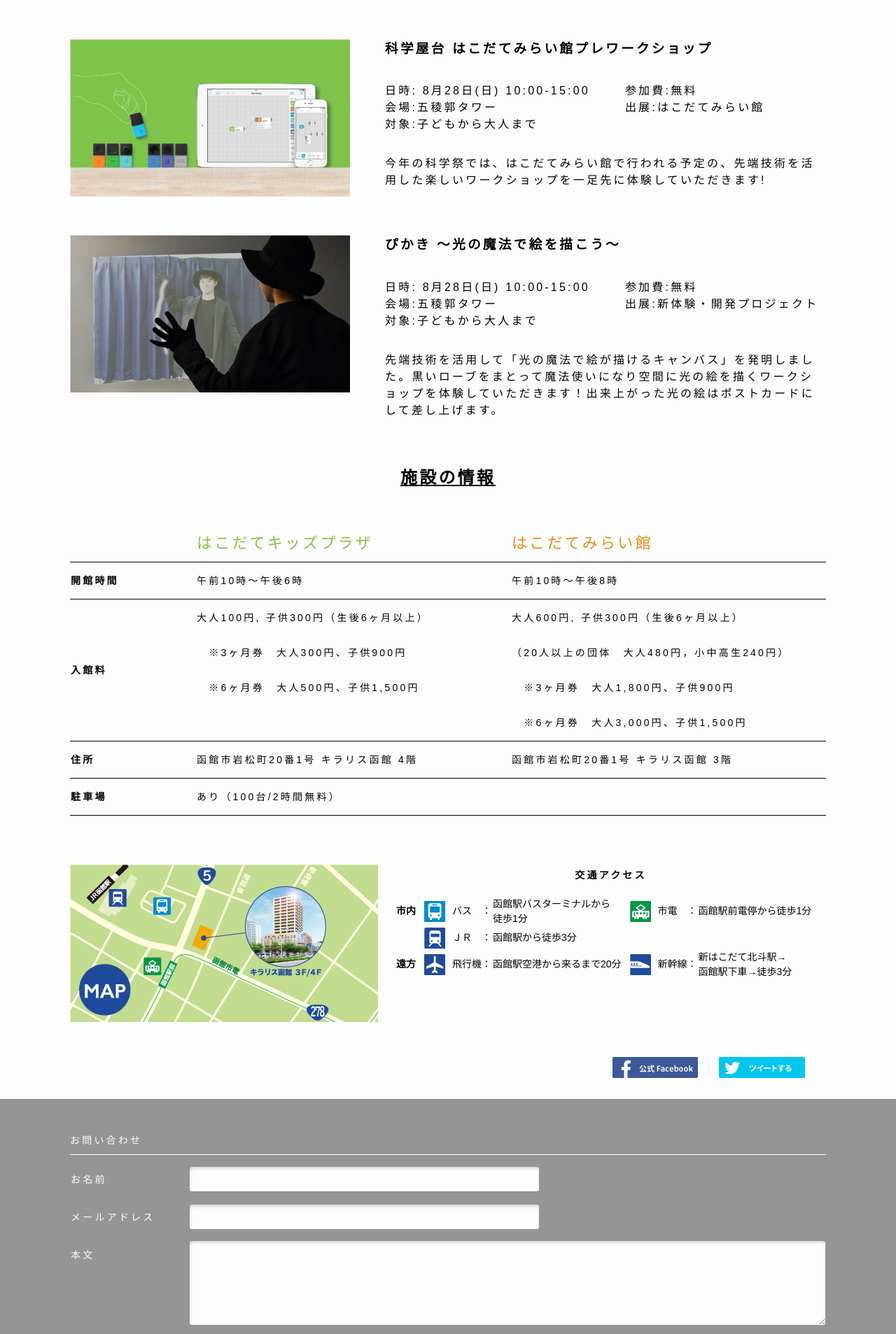
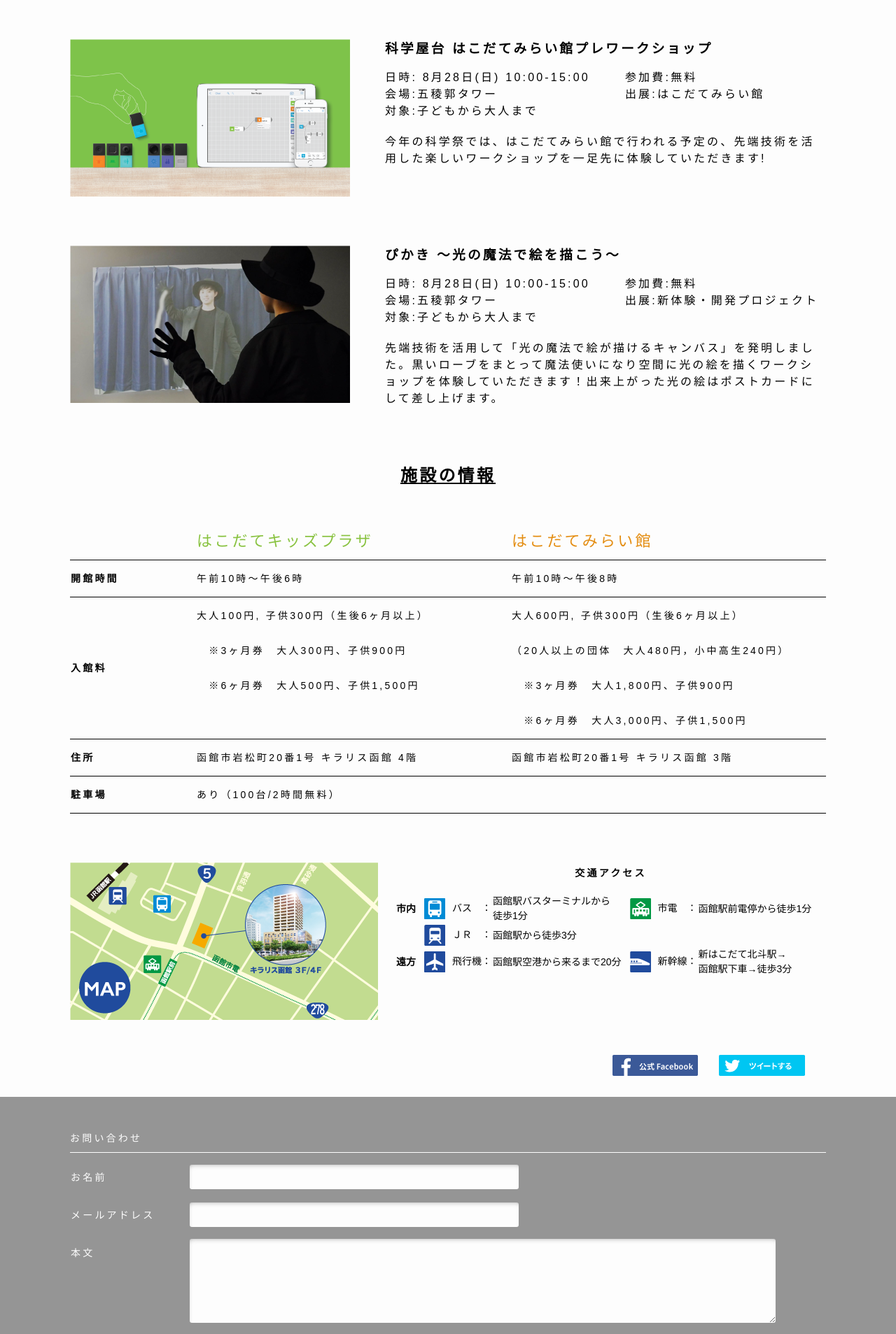
Before and after one commit to YngLab/MProjectPreSite, a PHP site: page / in a window 1280 px wide. Shown: the part 3533-5440 px from the top of the page at 70% size. Run offline with PHP 8.4, Linux system fonts and the light colour scheme.

Commit message:
#3 fixed
やったぜ

```diff
--- a/css/layout/_main.scss
+++ b/css/layout/_main.scss
@@ -117,10 +117,13 @@ header{
 }
 
 .event{
-  margin: 0 auto 50px auto;
+  margin: 0 auto 70px auto;
   text-align: left;
   width: $pc__w;
   @include clearfix;
+}
+.event_title{
+  margin: 0 0 5px 0;
 }
 
 .event_image{
@@ -132,6 +135,7 @@ header{
 
 .event_detail{
   float: left;
+  margin: 10px 0;
 }
 
 .event_info-left{
@@ -140,6 +144,7 @@ header{
 
 .event_intro{
   float: left;
+  margin: 10px 0;
   width: $pc__w - $event_image__w - 50px;
 }
 
@@ -210,14 +215,15 @@ header{
   color: $contact__fontColor;
   font-size: $contact__fontSize;
   line-height: 40px;
+  min-width: 1080px;
   padding: 25px;
   padding-bottom: 50px;
   width: 100%;
 }
 
 .contact_inner{
-  margin: 0 auto 0 auto;
-  width: $pc__w;
+  margin: 5px auto;
+  max-width: $pc__w;
 }
 
 .contact_title{
@@ -225,7 +231,7 @@ header{
 }
 
 .contact_formTable{
-  width: $pc__w;
+  width: 95%;
   tr{
     margin-bottom: 10px;
   }
@@ -241,7 +247,7 @@ header{
 
 .contact_inputForm-long{
   height: 120px;
-  width: 100%;
+  width: 98%;
 }
 
 .contact_table-head{
@@ -253,6 +259,7 @@ footer{
   color: $footer__fontColor;
   font-size: $footer__fontSize;
   line-height: 1em;
+  min-width: 1080px;
   width: 100%;
 }
 
--- a/css/style.css
+++ b/css/style.css
@@ -676,7 +676,7 @@ header {
 }
 
 .event {
-  margin: 0 auto 50px auto;
+  margin: 0 auto 70px auto;
   text-align: left;
   width: 1080px;
 }
@@ -684,6 +684,10 @@ header {
   clear: both;
   content: "";
   display: block;
+}
+
+.event_title {
+  margin: 0 0 5px 0;
 }
 
 .event_image {
@@ -695,6 +699,7 @@ header {
 
 .event_detail {
   float: left;
+  margin: 10px 0;
 }
 
 .event_info-left {
@@ -703,6 +708,7 @@ header {
 
 .event_intro {
   float: left;
+  margin: 10px 0;
   width: 630px;
 }
 
@@ -782,14 +788,15 @@ header {
   color: #fdfdfd;
   font-size: 14px;
   line-height: 40px;
+  min-width: 1080px;
   padding: 25px;
   padding-bottom: 50px;
   width: 100%;
 }
 
 .contact_inner {
-  margin: 0 auto 0 auto;
-  width: 1080px;
+  margin: 5px auto;
+  max-width: 1080px;
 }
 
 .contact_title {
@@ -797,7 +804,7 @@ header {
 }
 
 .contact_formTable {
-  width: 1080px;
+  width: 95%;
 }
 .contact_formTable tr {
   margin-bottom: 10px;
@@ -813,7 +820,7 @@ header {
 
 .contact_inputForm-long {
   height: 120px;
-  width: 100%;
+  width: 98%;
 }
 
 .contact_table-head {
@@ -825,6 +832,7 @@ footer {
   color: #fdfdfd;
   font-size: 12px;
   line-height: 1em;
+  min-width: 1080px;
   width: 100%;
 }
 
--- a/index.html
+++ b/index.html
@@ -138,7 +138,7 @@
   <div class="event">
     <img src="img/event_pikaki.png" alt="ぴかき ～光の魔法で絵を描こう～" class="event_image">
 
-    <h3>ぴかき ～光の魔法で絵を描こう～</h3>
+    <h3 class="event_title">ぴかき ～光の魔法で絵を描こう～</h3>
 
     <div class="event_info">
       <p class="event_detail event_info-left">
```
